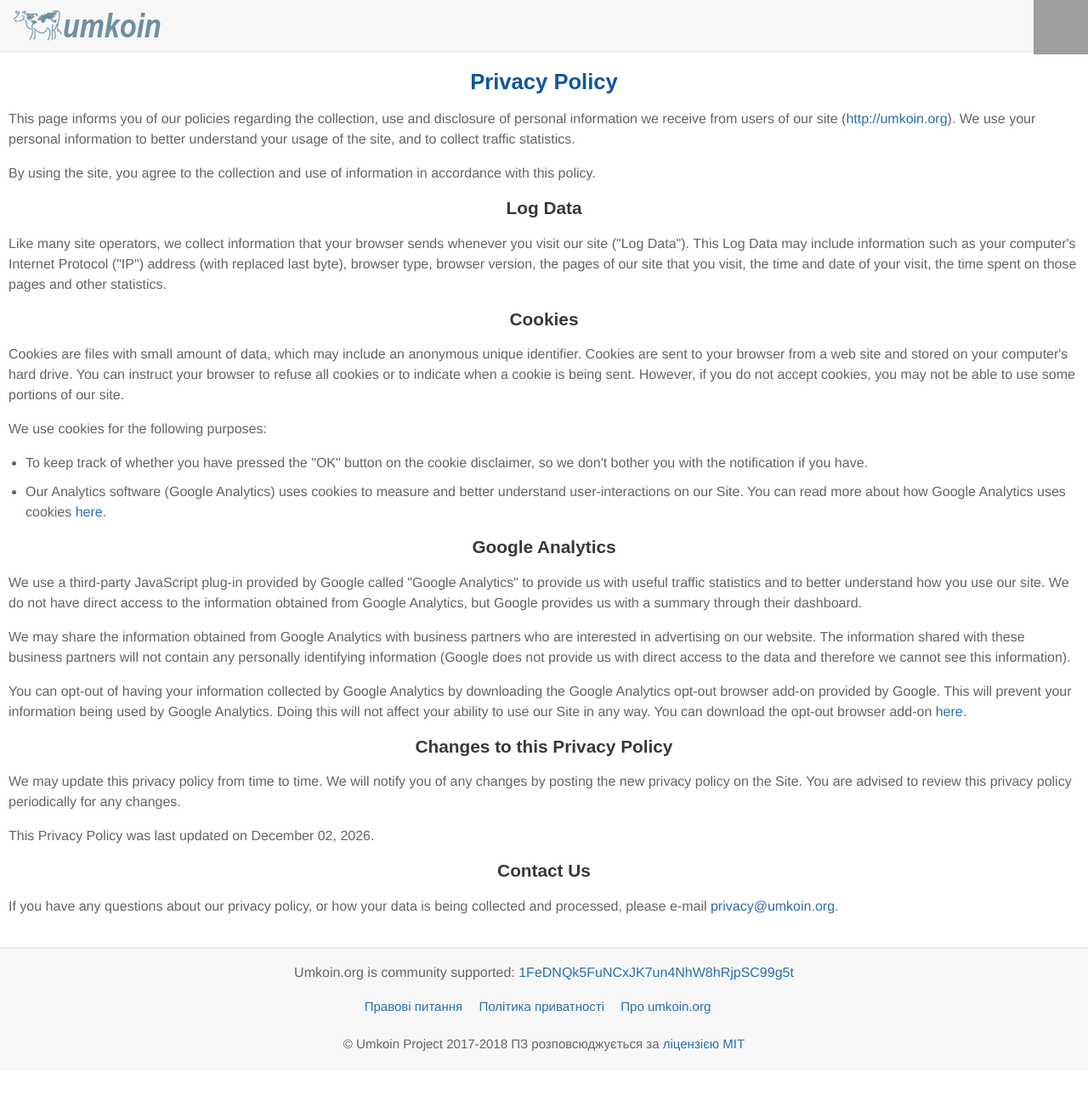
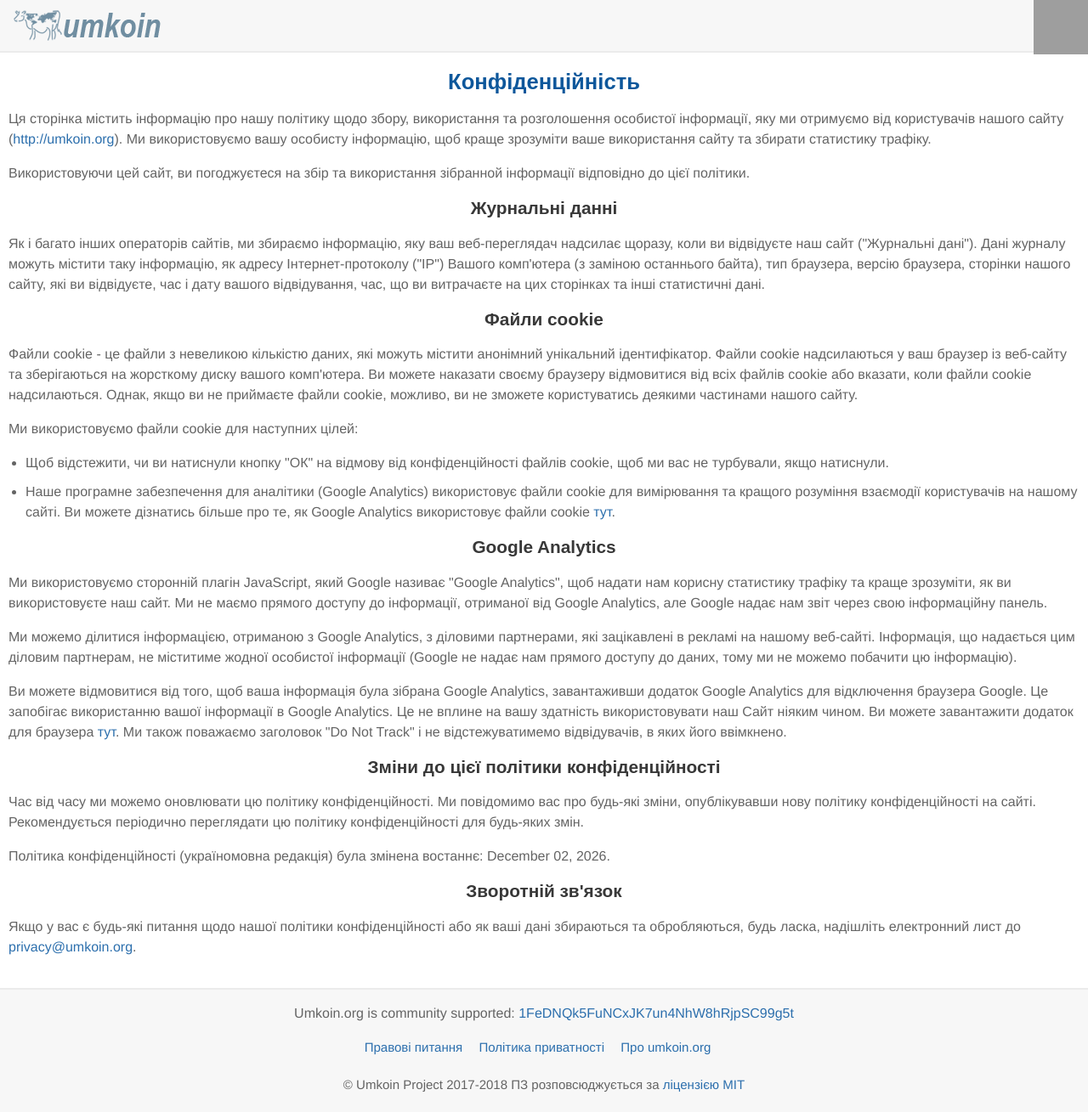
Before and after one commit to umkoin/umkoin.org, a PHP site: page /uk/privacy.php in a window 1280 px wide. Shown: the whole page at 85% size. Before the commit the page ends 1238 px from the top, so only its background shows below. Run offline with PHP 8.4, Linux system fonts and the light colour scheme; some web fonts are replaced; grey boxes are pictures that could not be loaded.

Commit message:
Privacy Policy page updated.
Signed-off-by: Igor Gunia <vmta@yahoo.com>

```diff
--- a/en/privacy.php
+++ b/en/privacy.php
@@ -55,7 +55,7 @@ include 'page_head.php';
 
     <h2 id="changes">Changes to this Privacy Policy</h2>
     <p>We may update this privacy policy from time to time. We will notify you of any changes by posting the new privacy policy on the Site. You are advised to review this privacy policy periodically for any changes.</p>
-    <p>This Privacy Policy was last updated on <?php print(date("F d, Y", filemtime("privacy.php")));?>.</p>
+    <p>Privacy Policy (English edition) was last updated on <?php print(date("F d, Y", filemtime("privacy.php")));?>.</p>
 
     <h2 id="contact">Contact Us</h2>
     <p>If you have any questions about our privacy policy, or how your data is being collected and processed, please e-mail <a href="mailto:privacy@umkoin.org?Subject=Privacy">privacy@umkoin.org</a>.</p>
--- a/uk/privacy.php
+++ b/uk/privacy.php
@@ -1,5 +1,5 @@
 <!DOCTYPE HTML>
-<html lang="en">
+<html lang="uk">
 
 
 <head>
@@ -7,11 +7,12 @@
 <meta property="og:image" content="http://umkoin.org/img/icons/opengraph.png" />
 <meta name="viewport" content="width=device-width, initial-scale=1.0, user-scalable=no">
 
-<title>Privacy Policy - Umkoin</title>
+<title>Конфіденційність - Умкойн</title>
 
 <link rel="stylesheet" href="/css/font-awesome-4.4.0/css/font-awesome.min.css">
 <link rel="stylesheet" href="/css/main.css">
 <link rel="shortcut icon" href="/favicon.png">
+<link rel="stylesheet" href="/css/sans.css">
 
 <script type="text/javascript" src="/js/base.js"></script>
 <script type="text/javascript" src="/js/main.js"></script>
@@ -32,33 +33,33 @@ include 'page_head.php';
 
   <div id="content" class="content">
 
-    <h1>Privacy Policy</h1>
-    <p>This page informs you of our policies regarding the collection, use and disclosure of personal information we receive from users of our site (<a href="http://umkoin.org">http://umkoin.org</a>). We use your personal information to better understand your usage of the site, and to collect traffic statistics.</p>
-    <p>By using the site, you agree to the collection and use of information in accordance with this policy.</p>
+    <h1>Конфіденційність</h1>
+    <p>Ця сторінка містить інформацію про нашу політику щодо збору, використання та розголошення особистої інформації, яку ми отримуємо від користувачів нашого сайту (<a href="http://umkoin.org">http://umkoin.org</a>). Ми використовуємо вашу особисту інформацію, щоб краще зрозуміти ваше використання сайту та збирати статистику трафіку.</p>
+    <p>Використовуючи цей сайт, ви погоджуєтеся на збір та використання зібранной інформації відповідно до цієї політики.</p>
 
-    <h2 id="logdata">Log Data</h2>
-    <p>Like many site operators, we collect information that your browser sends whenever you visit our site ("Log Data"). This Log Data may include information such as your computer's Internet Protocol ("IP") address (with replaced last byte), browser type, browser version, the pages of our site that you visit, the time and date of your visit, the time spent on those pages and other statistics.</p>
+    <h2 id="logdata">Журнальні данні</h2>
+    <p>Як і багато інших операторів сайтів, ми збираємо інформацію, яку ваш веб-переглядач надсилає щоразу, коли ви відвідуєте наш сайт ("Журнальні дані"). Дані журналу можуть містити таку інформацію, як адресу Інтернет-протоколу ("IP") Вашого комп'ютера (з заміною останнього байта), тип браузера, версію браузера, сторінки нашого сайту, які ви відвідуєте, час і дату вашого відвідування, час, що ви витрачаєте на цих сторінках та інші статистичні дані.</p>
 
-    <h2 id="cookies">Cookies</h2>
-    <p>Cookies are files with small amount of data, which may include an anonymous unique identifier. Cookies are sent to your browser from a web site and stored on your computer's hard drive. You can instruct your browser to refuse all cookies or to indicate when a cookie is being sent. However, if you do not accept cookies, you may not be able to use some portions of our site.</p>
+    <h2 id="cookies">Файли cookie</h2>
+    <p>Файли cookie - це файли з невеликою кількістю даних, які можуть містити анонімний унікальний ідентифікатор. Файли cookie надсилаються у ваш браузер із веб-сайту та зберігаються на жорсткому диску вашого комп'ютера. Ви можете наказати своєму браузеру відмовитися від всіх файлів cookie або вказати, коли файли cookie надсилаються. Однак, якщо ви не приймаєте файли cookie, можливо, ви не зможете користуватись деякими частинами нашого сайту.</p>
 
-    <p>We use cookies for the following purposes:</p>
+    <p>Ми використовуємо файли cookie для наступних цілей:</p>
     <ul>
-      <li>To keep track of whether you have pressed the "OK" button on the cookie disclaimer, so we don't bother you with the notification if you have.</li>
-      <li>Our Analytics software (Google Analytics) uses cookies to measure and better understand user-interactions on our Site. You can read more about how Google Analytics uses cookies <a href="https://developers.google.com/analytics/devguides/collection/analyticsjs/cookie-usage">here</a>.</li>
+      <li>Щоб відстежити, чи ви натиснули кнопку "ОК" на відмову від конфіденційності файлів cookie, щоб ми вас не турбували, якщо натиснули.</li>
+      <li>Наше програмне забезпечення для аналітики (Google Analytics) використовує файли cookie для вимірювання та кращого розуміння взаємодії користувачів на нашому сайті. Ви можете дізнатись більше про те, як Google Analytics використовує файли cookie <a href="https://developers.google.com/analytics/devguides/collection/analyticsjs/cookie-usage">тут</a>.</li>
     </ul>
 
     <h2 id="analytics">Google Analytics</h2>
-    <p>We use a third-party JavaScript plug-in provided by Google called "Google Analytics" to provide us with useful traffic statistics and to better understand how you use our site. We do not have direct access to the information obtained from Google Analytics, but Google provides us with a summary through their dashboard.</p>
-    <p>We may share the information obtained from Google Analytics with business partners who are interested in advertising on our website. The information shared with these business partners will not contain any personally identifying information (Google does not provide us with direct access to the data and therefore we cannot see this information).</p>
-    <p>You can opt-out of having your information collected by Google Analytics by downloading the Google Analytics opt-out browser add-on provided by Google. This will prevent your information being used by Google Analytics. Doing this will not affect your ability to use our Site in any way. You can download the opt-out browser add-on <a href="https://tools.google.com/dlpage/gaoptout">here</a>.</p>
+    <p>Ми використовуємо сторонній плагін JavaScript, який Google називає "Google Analytics", щоб надати нам корисну статистику трафіку та краще зрозуміти, як ви використовуєте наш сайт. Ми не маємо прямого доступу до інформації, отриманої від Google Analytics, але Google надає нам звіт через свою інформаційну панель.</p>
+    <p>Ми можемо ділитися інформацією, отриманою з Google Analytics, з діловими партнерами, які зацікавлені в рекламі на нашому веб-сайті. Інформація, що надається цим діловим партнерам, не міститиме жодної особистої інформації (Google не надає нам прямого доступу до даних, тому ми не можемо побачити цю інформацію).</p>
+    <p>Ви можете відмовитися від того, щоб ваша інформація була зібрана Google Analytics, завантаживши додаток Google Analytics для відключення браузера Google. Це запобігає використанню вашої інформації в Google Analytics. Це не вплине на вашу здатність використовувати наш Сайт ніяким чином. Ви можете завантажити додаток для браузера <a href="https://tools.google.com/dlpage/gaoptout">тут</a>. Ми також поважаємо заголовок "Do Not Track" і не відстежуватимемо відвідувачів, в яких його ввімкнено.</p>
 
-    <h2 id="changes">Changes to this Privacy Policy</h2>
-    <p>We may update this privacy policy from time to time. We will notify you of any changes by posting the new privacy policy on the Site. You are advised to review this privacy policy periodically for any changes.</p>
-    <p>This Privacy Policy was last updated on <?php print(date("F d, Y", filemtime("privacy.php")));?>.</p>
+    <h2 id="changes">Зміни до цієї політики конфіденційності</h2>
+    <p>Час від часу ми можемо оновлювати цю політику конфіденційності. Ми повідомимо вас про будь-які зміни, опублікувавши нову політику конфіденційності на сайті. Рекомендується періодично переглядати цю політику конфіденційності для будь-яких змін.</p>
+    <p>Політика конфіденційності (україномовна редакція) була змінена востаннє: <?php print(date("F d, Y", filemtime("privacy.php")));?>.</p>
 
-    <h2 id="contact">Contact Us</h2>
-    <p>If you have any questions about our privacy policy, or how your data is being collected and processed, please e-mail <a href="mailto:privacy@umkoin.org?Subject=Privacy">privacy@umkoin.org</a>.</p>
+    <h2 id="contact">Зворотній зв'язок</h2>
+    <p>Якщо у вас є будь-які питання щодо нашої політики конфіденційності або як ваші дані збираються та обробляються, будь ласка, надішліть електронний лист до <a href="mailto:privacy@umkoin.org?Subject=Privacy">privacy@umkoin.org</a>.</p>
 
   </div>
 
```
